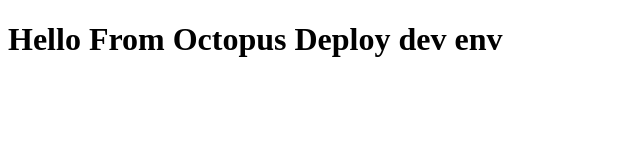
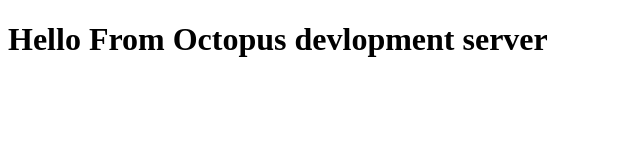
Before and after one commit to DhruvPandey1/octopus-demo-app, a plain HTML site: page index.html in a window 1280 px wide. Shown: the whole page, without its empty margins (0-640 px from the left). Drawn offline with Linux system fonts and the light colour scheme.

Commit message:
merge resolved

```diff
--- a/index.html
+++ b/index.html
@@ -7,7 +7,7 @@
 </head>
 <body>
     <h1>
-        Hello From Octopus Deploy dev env
+        Hello From Octopus devlopment server
     </h1>
 </body>
 </html>
```
